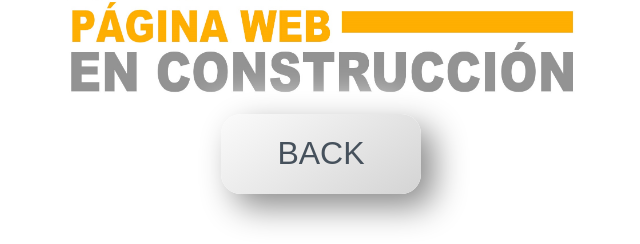
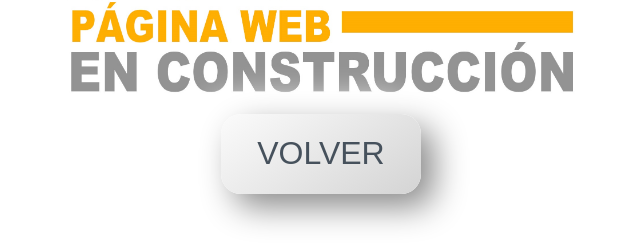
Before and after one commit to edgardpachper/edgardpachper.github.io, a plain HTML site: page industrialEngineer.html in a window 1280 px wide. Shown: the part 491-735 px from the top of the page, 319-959 px from the left. Drawn offline with Linux system fonts and the light colour scheme.

Commit message:
cambios menores

```diff
--- a/industrialEngineer.html
+++ b/industrialEngineer.html
@@ -10,7 +10,7 @@
 <body>
     <img src="src/underconstruction.jpg"  alt="main photo">
     <div style="text-align: center;" width="100%">
-        <a href="https://edgardpachper.github.io"><button>BACK</button></a>
+        <a href="https://edgardpachper.github.io"><button>VOLVER</button></a>
     </div>
 </body>
 </html>
--- a/styles/main.css
+++ b/styles/main.css
@@ -49,6 +49,7 @@ a.rss:hover {
   text-decoration: none;
   color: #ffffff;
   font-weight: bold;
+  font-size: 1.2em;
 }
 
 a:hover {
```
